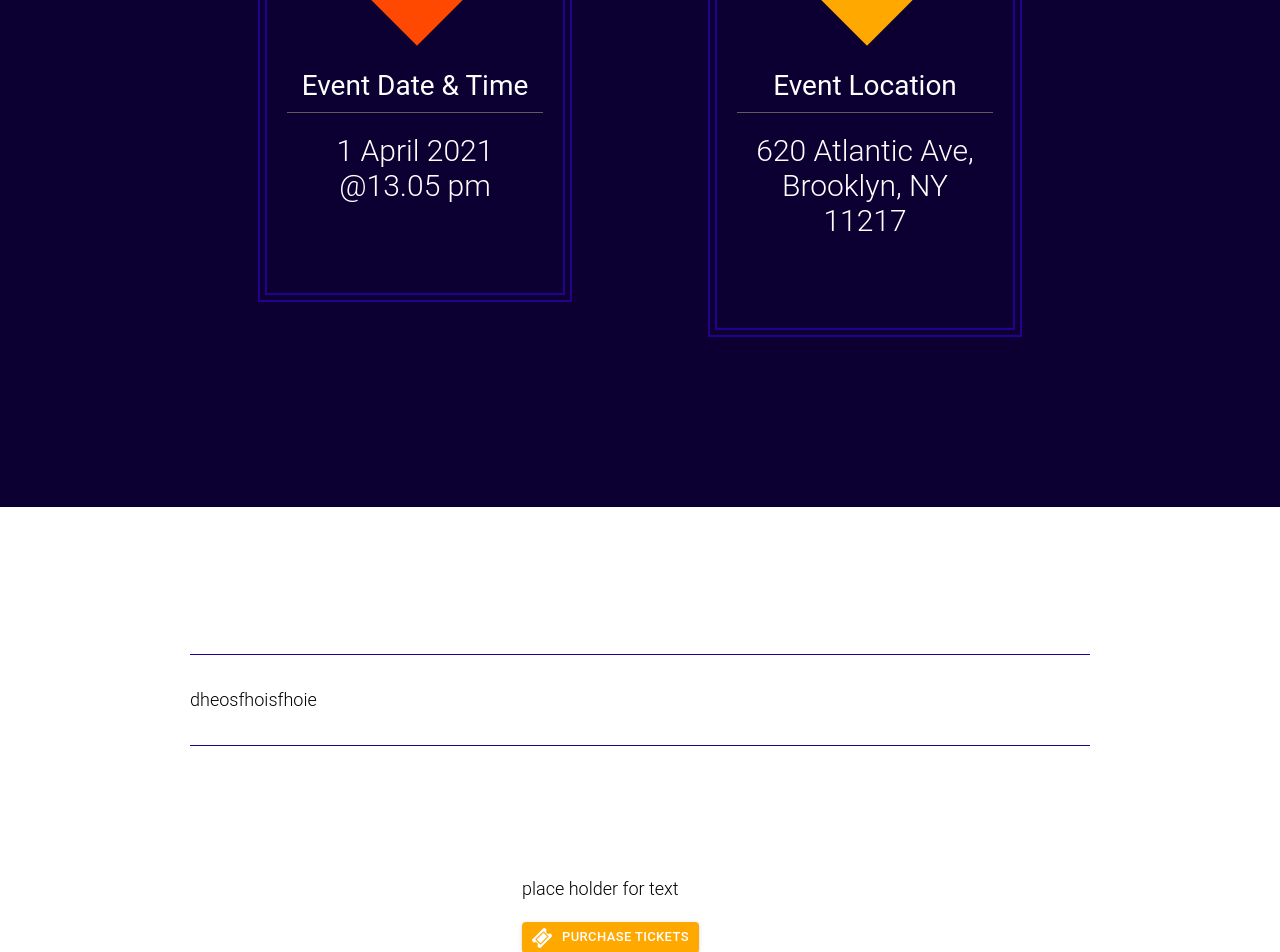
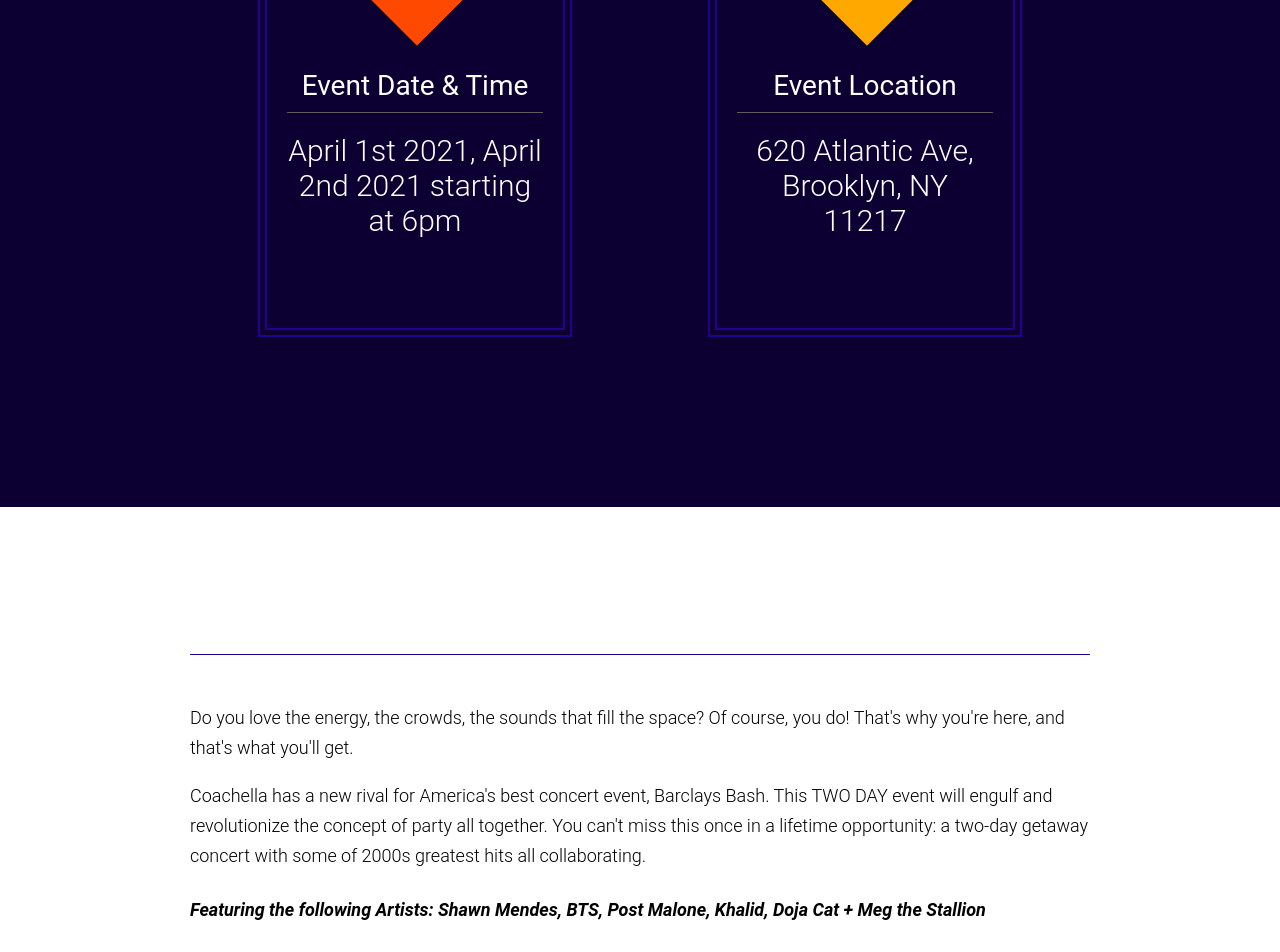
Before and after one commit to jo-kaur/venue_page, a React (Create React App) app: page / in a window 1280 px wide. Shown: the part 1000-1952 px from the top of the page. Built offline with nearby package versions, Linux system fonts and the light colour scheme.

Commit message:
fixed styling and added description

```diff
--- a/src/components/Highlights/Description.js
+++ b/src/components/Highlights/Description.js
@@ -7,7 +7,11 @@
             <div className="center_wrapper">
                 <h2>Highlights</h2>
                 <div className="highlight_description">
-                   dheosfhoisfhoie
+                <p>Do you love the energy, the crowds, the sounds that fill the space? Of course, you do! That's why you're here, and that's what you'll get.</p>
+                <p>Coachella has a new rival for America's best concert event, Barclays Bash. This TWO DAY event will engulf and revolutionize the concept of party all together.
+                   You can't miss this once in a lifetime opportunity: a two-day getaway concert with some of 2000s greatest hits all collaborating.
+                </p>
+                <h4>Featuring the following Artists: Shawn Mendes, BTS, Post Malone, Khalid, Doja Cat + Meg the Stallion</h4>
                 </div>
             </div>
         </Fade>
--- a/src/components/Highlights/Discount.js
+++ b/src/components/Highlights/Discount.js
@@ -42,7 +42,7 @@
                     <Slide right>
                         <div className="discount_description">
                             <h3>Purchase tickets before 1st APRIL</h3>
-                            <p> place holder for text </p>
+                            <p> Be there to experience the history making Barclay Bash. With limited seating, get your hands on these tickets now. </p>
 
                             <MyButton
                                 text="Purchase tickets"
--- a/src/components/header_footer/SideDrawer.js
+++ b/src/components/header_footer/SideDrawer.js
@@ -41,7 +41,7 @@
                 </ListItem>
 
                 <ListItem button onClick={()=>scrollToElement('artistBios')}>
-                    Artist Bios
+                    Featured Artists
                 </ListItem>
 
                 <ListItem button onClick={()=>scrollToElement('location')}>
--- a/src/components/venueNfo/index.js
+++ b/src/components/venueNfo/index.js
@@ -25,7 +25,9 @@
                                         Event Date & Time
                                     </div>
                                     <div className="vn_desc">
-                                        1 April 2021 @13.05 pm
+                                        April 1st 2021,
+                                        April 2nd 2021
+                                        starting at 6pm
                                     </div>
                                 </div>
                             </div>
--- a/src/resources/styles.css
+++ b/src/resources/styles.css
@@ -259,6 +259,10 @@
     padding: 30px 0px;
 }
 
+.highlight_wrapper .highlight_description h4{
+    font-style:italic;
+}
+
 .discount_wrapper {
     display: flex;
     padding: 70px 0px;
```
Also changed, not shown: 1 other file (tests, documents, lock files or other folders).
